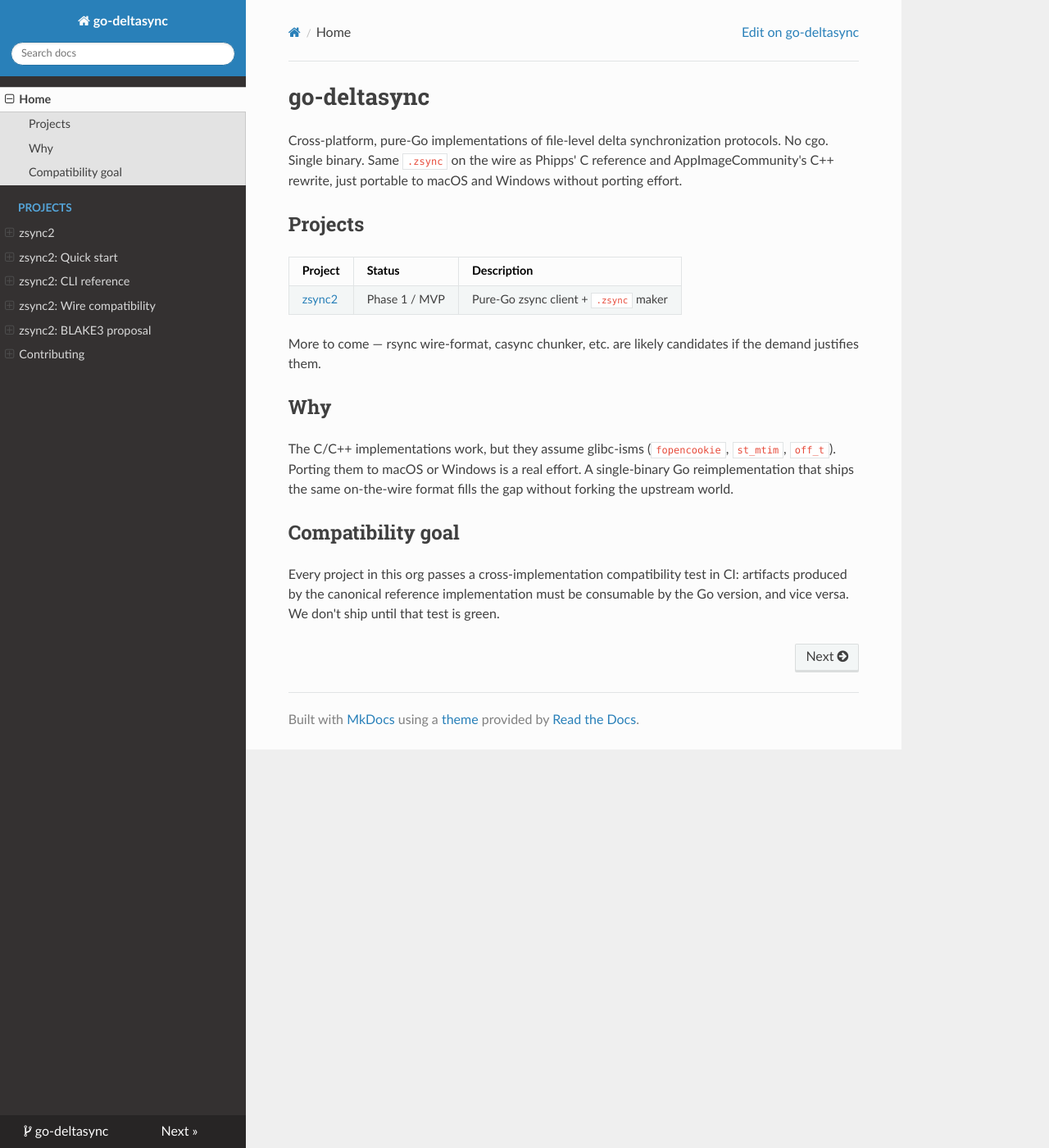
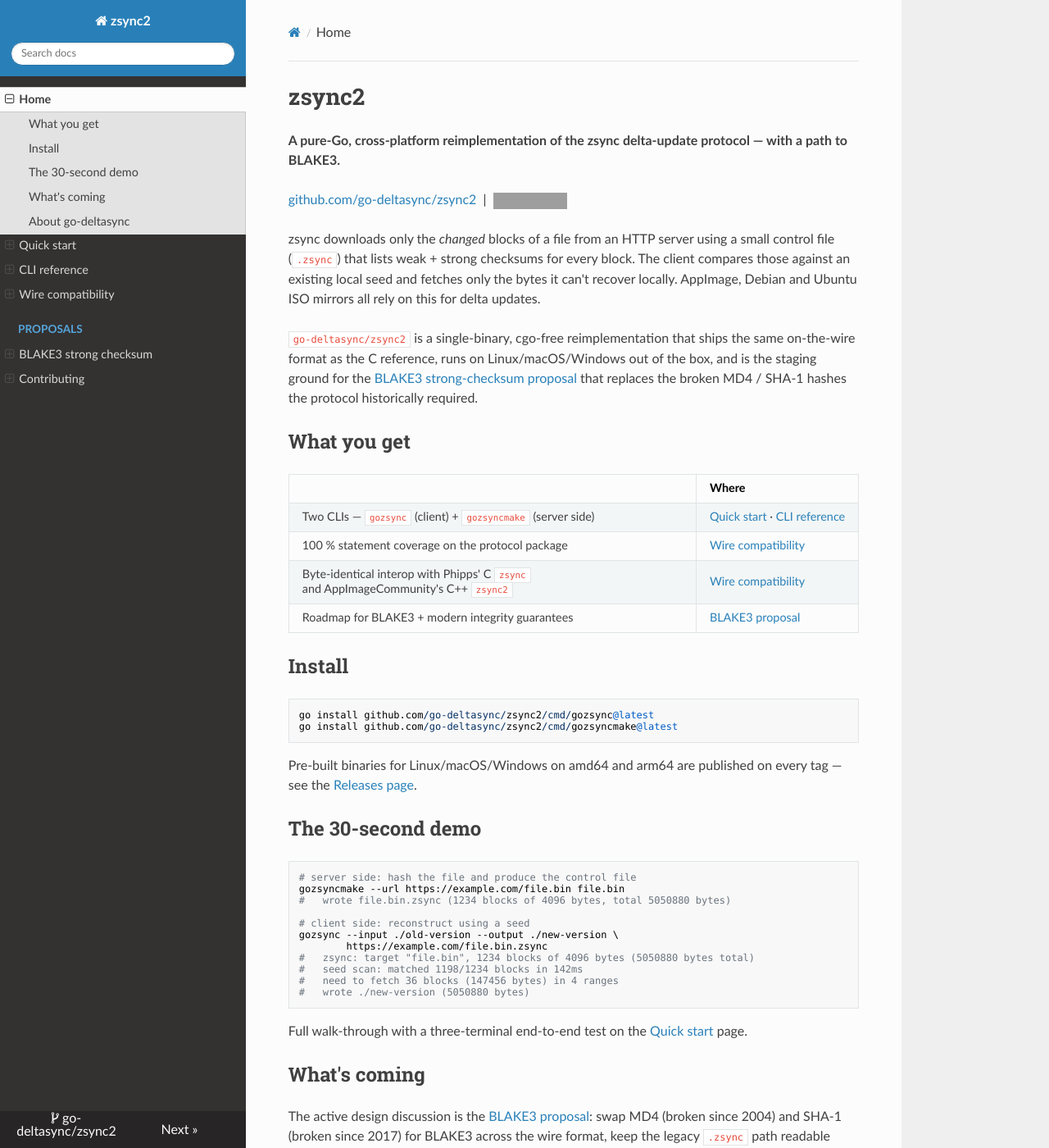
Before and after one commit to go-deltasync/go-deltasync.github.io, an MkDocs documentation site: the page built from docs/index.md, in a window 1280 px wide and 1400 px high. Shown: the whole window at 82% size. Built offline with MkDocs 1.6.1, drawn with Linux system fonts in a browser that asks for light colours; nearby versions of some CDN libraries; some of the changed text lies outside the part shown; grey boxes are pictures that could not be loaded.

Commit message:
docs: refocus site on zsync2 (the org's single product for now)
The org has one product today — zsync2 — and the site should reflect
that instead of pretending to be a multi-project portal. Changes:

  - site_name: "go-deltasync" → "zsync2"
  - site_description rewritten around delta updates over HTTP +
    BLAKE3 roadmap, not the abstract "multiple protocols" framing
  - repo_url retargeted at github.com/go-deltasync/zsync2 (the org
    landing was confusing — clicking the GH icon should land on
    the actual code)
  - flatter nav: surfaces Quick start / CLI / Compat / Proposals
    as top-level entries, not buried under a "Projects" submenu
  - new Home (docs/index.md) is the zsync2 landing with install +
    30-second demo + pointer to the BLAKE3 proposal as the visible
    in-flight improvement; trailing paragraph mentions the org is
    open to more delta-sync protocols if the time comes
  - docs/zsync2/index.md removed — its content moved up into the
    site Home; cross-links inside the proposal/compat pages stayed
    sibling-relative so nothing breaks

If/when a second product lands, the nav grows a sibling section and
the Home gets a "Projects" footer; the URL structure under docs/zsync2/
is preserved so existing links stay valid.

Co-Authored-By: Claude Opus 4.7 <noreply@anthropic.com>

````diff
--- a/docs/index.md
+++ b/docs/index.md
@@ -1,29 +1,81 @@
-# go-deltasync
+# zsync2
 
-Cross-platform, pure-Go implementations of file-level delta synchronization
-protocols. No cgo. Single binary. Same `.zsync` on the wire as Phipps' C
-reference and AppImageCommunity's C++ rewrite, just portable to macOS and
-Windows without porting effort.
+**A pure-Go, cross-platform reimplementation of the zsync delta-update
+protocol &mdash; with a path to BLAKE3.**
 
-## Projects
+[github.com/go-deltasync/zsync2](https://github.com/go-deltasync/zsync2) &nbsp;|&nbsp;
+[![License: BSD 3-Clause](https://img.shields.io/badge/license-BSD%203--Clause-blue.svg)](https://github.com/go-deltasync/zsync2/blob/main/LICENSE)
 
-| Project | Status | Description |
-| --- | --- | --- |
-| [zsync2](zsync2/index.md) | Phase 1 / MVP | Pure-Go zsync client + `.zsync` maker |
+zsync downloads only the *changed* blocks of a file from an HTTP server
+using a small control file (`.zsync`) that lists weak + strong checksums
+for every block. The client compares those against an existing local
+seed and fetches only the bytes it can't recover locally. AppImage,
+Debian and Ubuntu ISO mirrors all rely on this for delta updates.
 
-More to come — rsync wire-format, casync chunker, etc. are likely
-candidates if the demand justifies them.
+`go-deltasync/zsync2` is a single-binary, cgo-free reimplementation
+that ships the same on-the-wire format as the C reference, runs on
+Linux/macOS/Windows out of the box, and is the staging ground for the
+[BLAKE3 strong-checksum proposal](zsync2/proposal-blake3.md) that
+replaces the broken MD4 / SHA-1 hashes the protocol historically
+required.
 
-## Why
+## What you get
 
-The C/C++ implementations work, but they assume glibc-isms (`fopencookie`,
-`st_mtim`, `off_t`). Porting them to macOS or Windows is a real effort. A
-single-binary Go reimplementation that ships the same on-the-wire format
-fills the gap without forking the upstream world.
+| | Where |
+| --- | --- |
+| Two CLIs &mdash; `gozsync` (client) + `gozsyncmake` (server side) | [Quick start](zsync2/quickstart.md) &middot; [CLI reference](zsync2/cli.md) |
+| 100 % statement coverage on the protocol package | [Wire compatibility](zsync2/compat.md) |
+| Byte-identical interop with Phipps' C `zsync` and AppImageCommunity's C++ `zsync2` | [Wire compatibility](zsync2/compat.md#what-we-test-against) |
+| Roadmap for BLAKE3 + modern integrity guarantees | [BLAKE3 proposal](zsync2/proposal-blake3.md) |
 
-## Compatibility goal
+## Install
 
-Every project in this org passes a cross-implementation compatibility test
-in CI: artifacts produced by the canonical reference implementation must be
-consumable by the Go version, and vice versa. We don't ship until that test
-is green.
+```bash
+go install github.com/go-deltasync/zsync2/cmd/gozsync@latest
+go install github.com/go-deltasync/zsync2/cmd/gozsyncmake@latest
+```
+
+Pre-built binaries for Linux/macOS/Windows on amd64 and arm64 are
+published on every tag &mdash; see the
+[Releases page](https://github.com/go-deltasync/zsync2/releases).
+
+## The 30-second demo
+
+```bash
+# server side: hash the file and produce the control file
+gozsyncmake --url https://example.com/file.bin file.bin
+#   wrote file.bin.zsync (1234 blocks of 4096 bytes, total 5050880 bytes)
+
+# client side: reconstruct using a seed
+gozsync --input ./old-version --output ./new-version \
+        https://example.com/file.bin.zsync
+#   zsync: target "file.bin", 1234 blocks of 4096 bytes (5050880 bytes total)
+#   seed scan: matched 1198/1234 blocks in 142ms
+#   need to fetch 36 blocks (147456 bytes) in 4 ranges
+#   wrote ./new-version (5050880 bytes)
+```
+
+Full walk-through with a three-terminal end-to-end test on the
+[Quick start](zsync2/quickstart.md) page.
+
+## What's coming
+
+The active design discussion is the [BLAKE3 proposal](zsync2/proposal-blake3.md):
+swap MD4 (broken since 2004) and SHA-1 (broken since 2017) for BLAKE3
+across the wire format, keep the legacy `.zsync` path readable forever,
+and ship a `.zsync2` alongside it for clients that can use it.
+
+Implementation is in flight on the `main` branch behind a
+`gozsyncmake --format zsync2` flag.
+
+## About go-deltasync
+
+This organization exists to host cross-platform Go implementations of
+file-level delta-synchronization protocols. zsync2 is the first such
+implementation. If other protocols (rsync wire format, casync chunker,
+&hellip;) end up wanting the same cross-platform, no-cgo treatment, this
+is where they'd land. For now &mdash; just zsync2.
+
+[Contributing](contributing.md) lays out the two non-negotiables for
+anything that ships here: wire compatibility against a canonical
+reference, and no cgo.
--- a/mkdocs.yml
+++ b/mkdocs.yml
@@ -1,9 +1,9 @@
-site_name: go-deltasync
-site_description: Cross-platform, pure-Go implementations of file-level delta synchronization protocols.
+site_name: zsync2
+site_description: Pure-Go, cross-platform zsync — delta file updates over HTTP, byte-compatible with the C reference, with a BLAKE3 roadmap.
 site_url: https://go-deltasync.github.io/
-repo_url: https://github.com/go-deltasync
-repo_name: go-deltasync
-edit_uri: edit/main/docs/
+repo_url: https://github.com/go-deltasync/zsync2
+repo_name: go-deltasync/zsync2
+edit_uri: ""
 
 theme:
   name: readthedocs
@@ -20,12 +20,11 @@ theme:
 
 nav:
   - Home: index.md
-  - Projects:
-      - zsync2: zsync2/index.md
-      - "zsync2: Quick start": zsync2/quickstart.md
-      - "zsync2: CLI reference": zsync2/cli.md
-      - "zsync2: Wire compatibility": zsync2/compat.md
-      - "zsync2: BLAKE3 proposal": zsync2/proposal-blake3.md
+  - Quick start: zsync2/quickstart.md
+  - CLI reference: zsync2/cli.md
+  - Wire compatibility: zsync2/compat.md
+  - Proposals:
+      - "BLAKE3 strong checksum": zsync2/proposal-blake3.md
   - Contributing: contributing.md
 
 markdown_extensions:
````
Also changed, not shown: docs/zsync2/index.md (deleted, +0 -43 lines).
